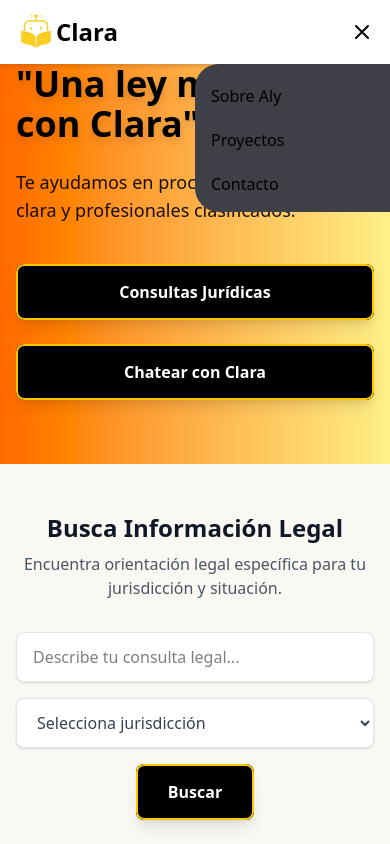
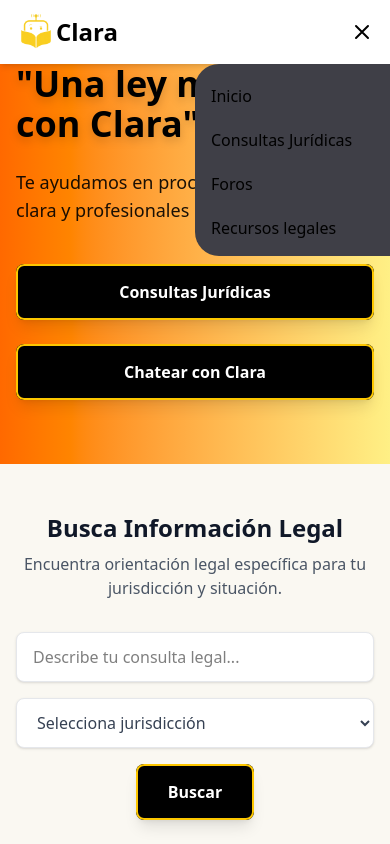
Before and after one commit to DannerAly/clara_techconnect, a React (Vite) app: page / in a window 390 px wide. Both pictures are taken after a click on the button 362 px from the left and 32 px from the top of the page. Shown: the top 844 px of the page. Built offline with nearby package versions, Linux system fonts and the light colour scheme.

Commit message:
Primer corregido navbar

```diff
--- a/src/components/Navbar.tsx
+++ b/src/components/Navbar.tsx
@@ -40,9 +40,10 @@ const Navbar = () => {
     ${open ? "translate-x-0 opacity-100 pointer-events-auto" : "translate-x-full opacity-0 pointer-events-none"}
   `}
       >
-        <Link to="/" className="hover:text-cyan-400 transition" onClick={() => setOpen(!open)}>Sobre Aly</Link>
-        <Link to="/proyectos" className="hover:text-cyan-400 transition" onClick={() => setOpen(!open)}>Proyectos</Link>
-        <Link to="/contacto" className="hover:text-cyan-400 transition" onClick={() => setOpen(!open)}>Contacto</Link>
+        <Link to="/" className="hover:text-amber-300 transition" onClick={() => setOpen(!open)}>Inicio</Link>
+        <Link to="/consultas-juridicas" className="hover:text-amber-300 transition" onClick={() => setOpen(!open)}>Consultas Jurídicas</Link>
+        <Link to="/chat" className="hover:text-amber-300 transition" onClick={() => setOpen(!open)}>Foros</Link>
+        <Link to="/contacto" className="hover:text-amber-300 transition" onClick={() => setOpen(!open)}>Recursos legales</Link>
       </div>
     </nav>
   );
```
